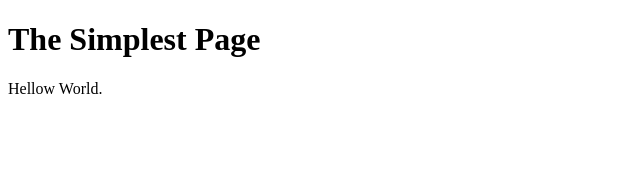
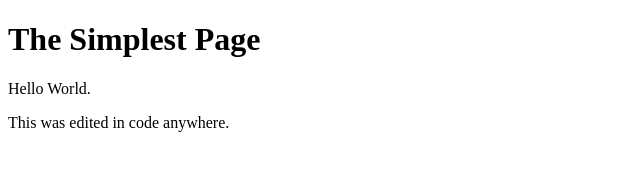
Before and after one commit to MHSMrRice/codeanywhere-test, a plain HTML site: page index.html in a window 1280 px wide. Shown: the whole page, without its empty margins (0-640 px from the left). Drawn offline with Linux system fonts and the light colour scheme.

Commit message:
codeanywhere

```diff
--- a/index.html
+++ b/index.html
@@ -10,7 +10,10 @@
             The Simplest Page
         </h1>
         <p>
-            Hellow World.
+            Hello World.
         </p>
+      <p>
+        This was edited in code anywhere.
+      </p>
     </body>
 </html>
```
